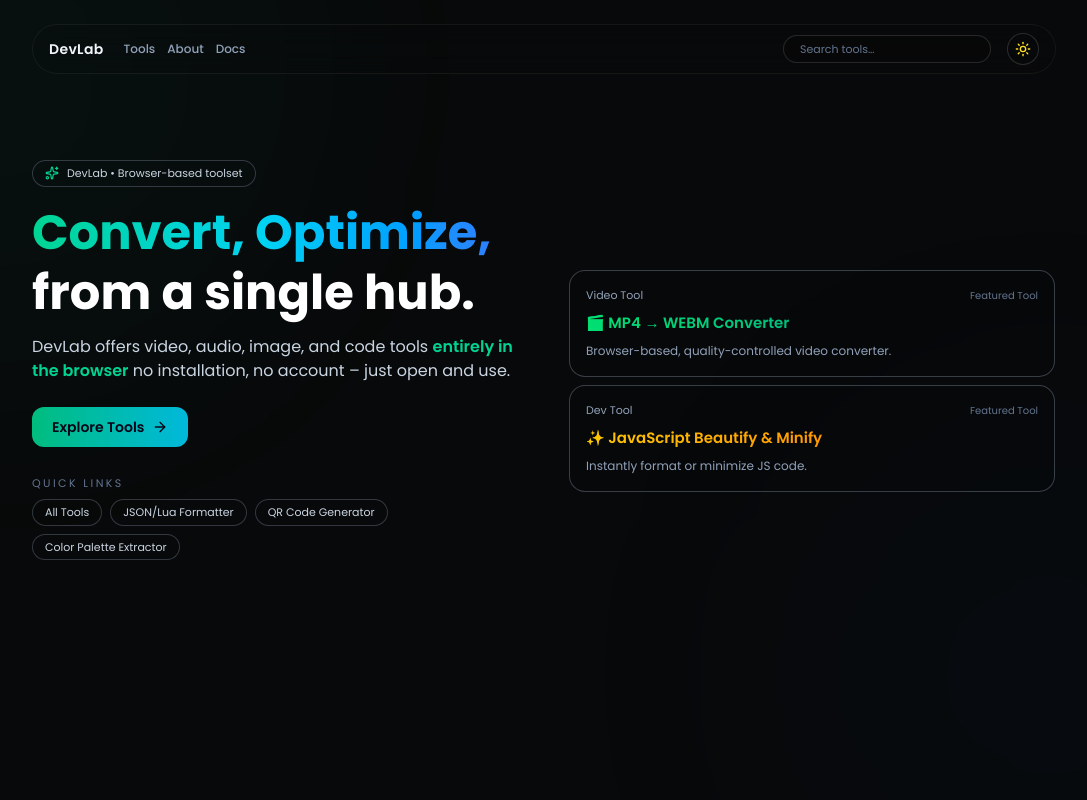
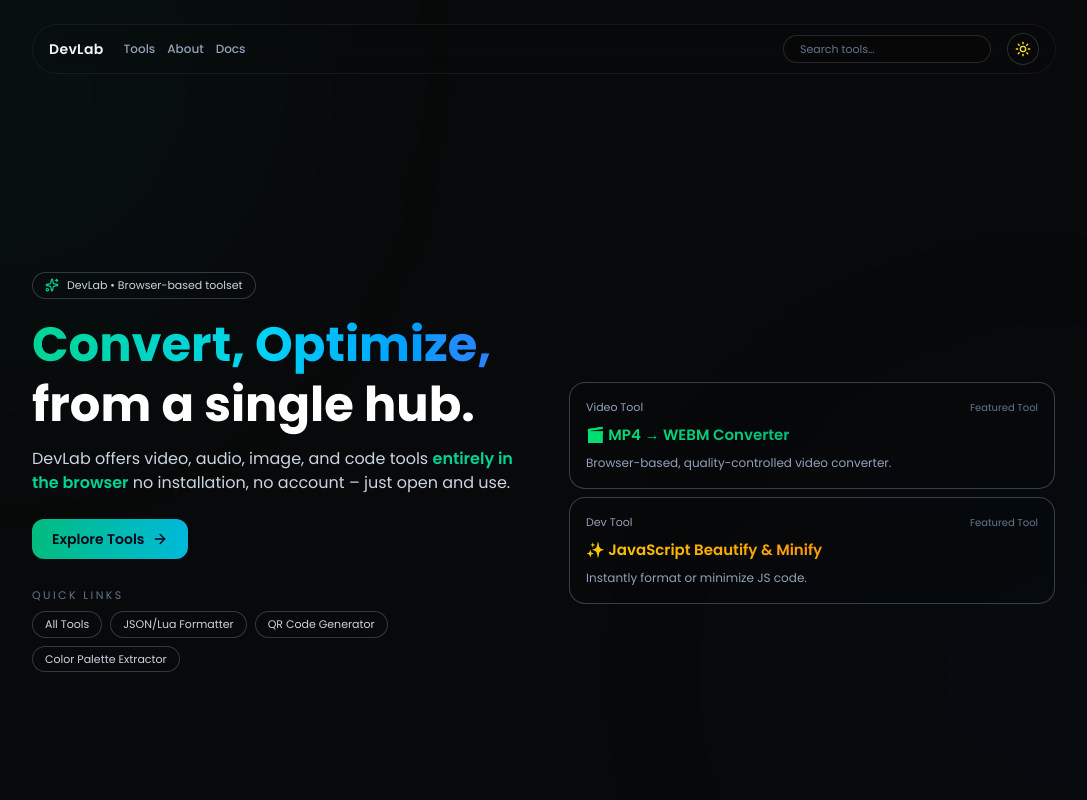
Before and after one commit to justthendra/devlab, a Next.js app: page / in a window 1280 px wide. Shown: the top 800 px of the page, without its empty margins (96-1183 px from the left). Built offline with nearby package versions, Linux system fonts and the light colour scheme.

Commit message:
Update layout.tsx

```diff
--- a/app/layout.tsx
+++ b/app/layout.tsx
@@ -11,7 +11,7 @@ const poppins = Poppins({
 
 export const metadata = {
   title: "DevLab",
-  description: "DevLab is a service that offers you many tools to make your work easier and it is completely free to use..",
+  description: "Tarayıcı tabanlı dönüştürücü araçlar",
   favicon: "./favicon.ico",
 };
 
@@ -27,7 +27,9 @@ export default function RootLayout({ children }: { children: React.ReactNode })
           enableSystem={false}
         >
         <Navbar />
+        <div className="pt-40 md:pt-28">
         {children}
+        </div>
         </ThemeProvider>
         <Footer />
         </body>
```
